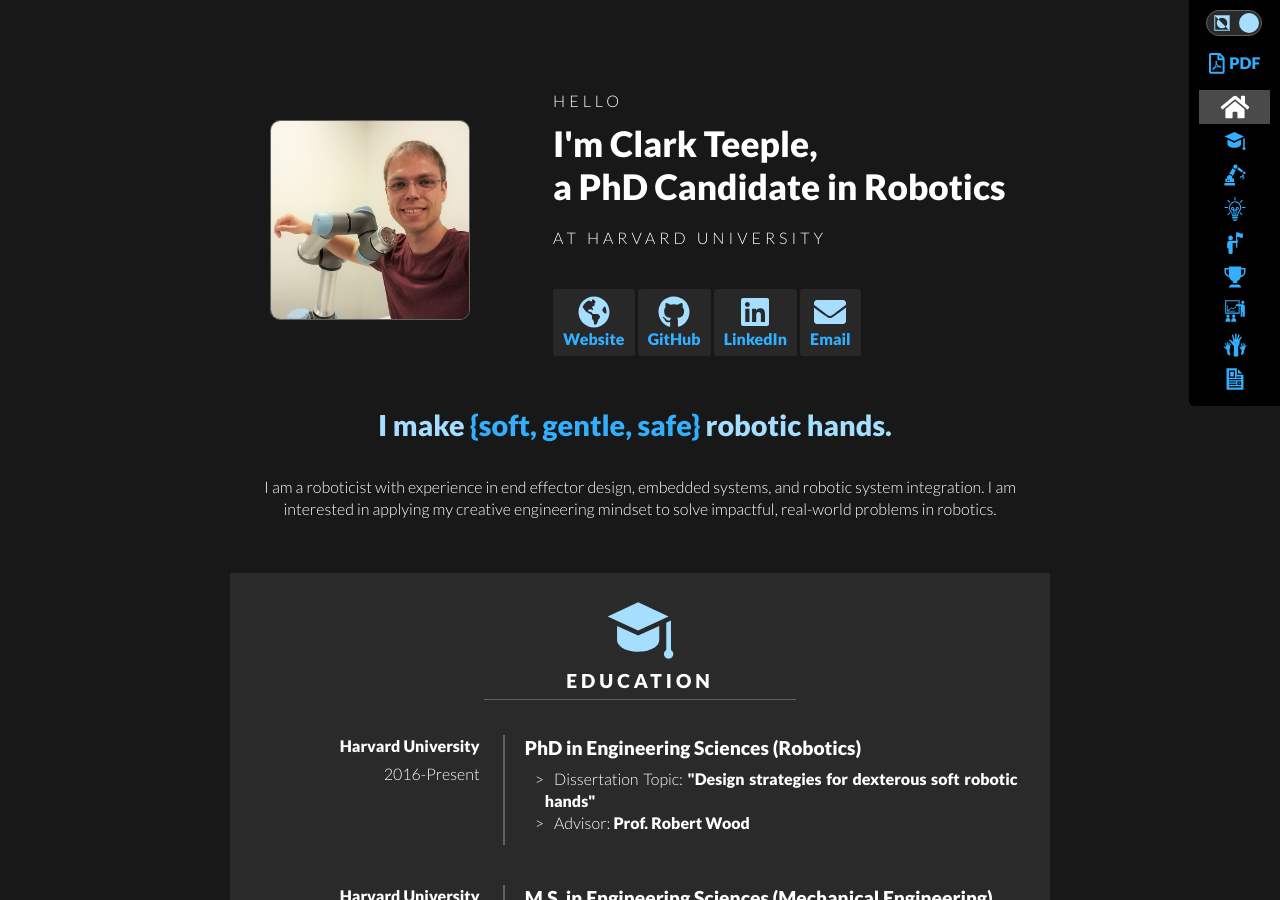
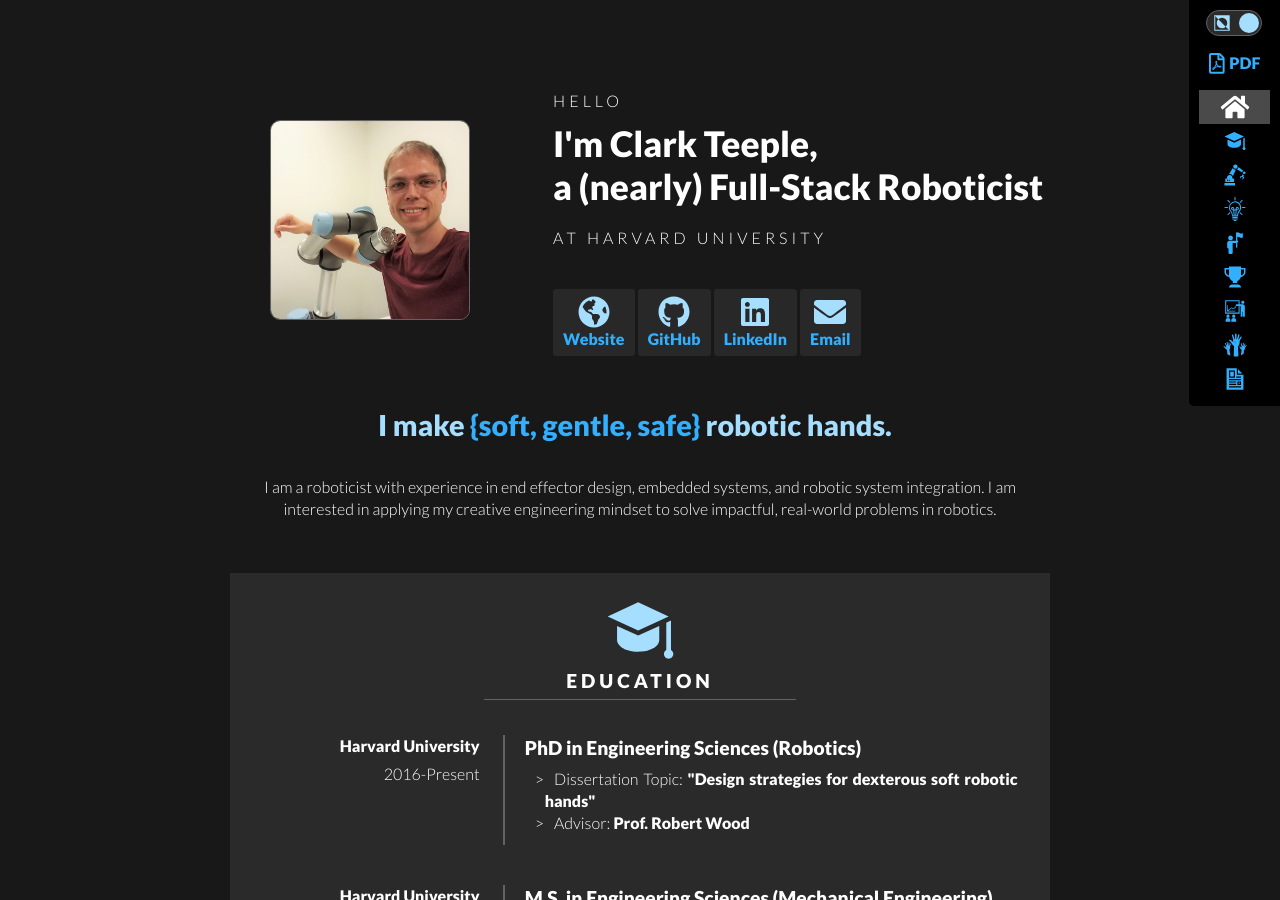
Before and after one commit to cbteeple/cbteeple.github.io, a Jekyll site: the page built from index.html, in a window 1280 px wide and 900 px high. Built offline with Jekyll 4.4.1, drawn with Linux system fonts in a browser that asks for light colours; nearby versions of some CDN libraries; some of the changed text lies outside the part shown.

Commit message:
Update _config.yml

```diff
--- a/_config.yml
+++ b/_config.yml
@@ -9,7 +9,7 @@
 url: "" #"https://cbteeple.github.io"
 bg-image: blue_drawing.jpg
 name: Clark Teeple
-job: PhD Candidate in Robotics
+job: (nearly) Full-Stack Roboticist
 location: Harvard University
 interests: Robotics
 # twitter_username:
```
